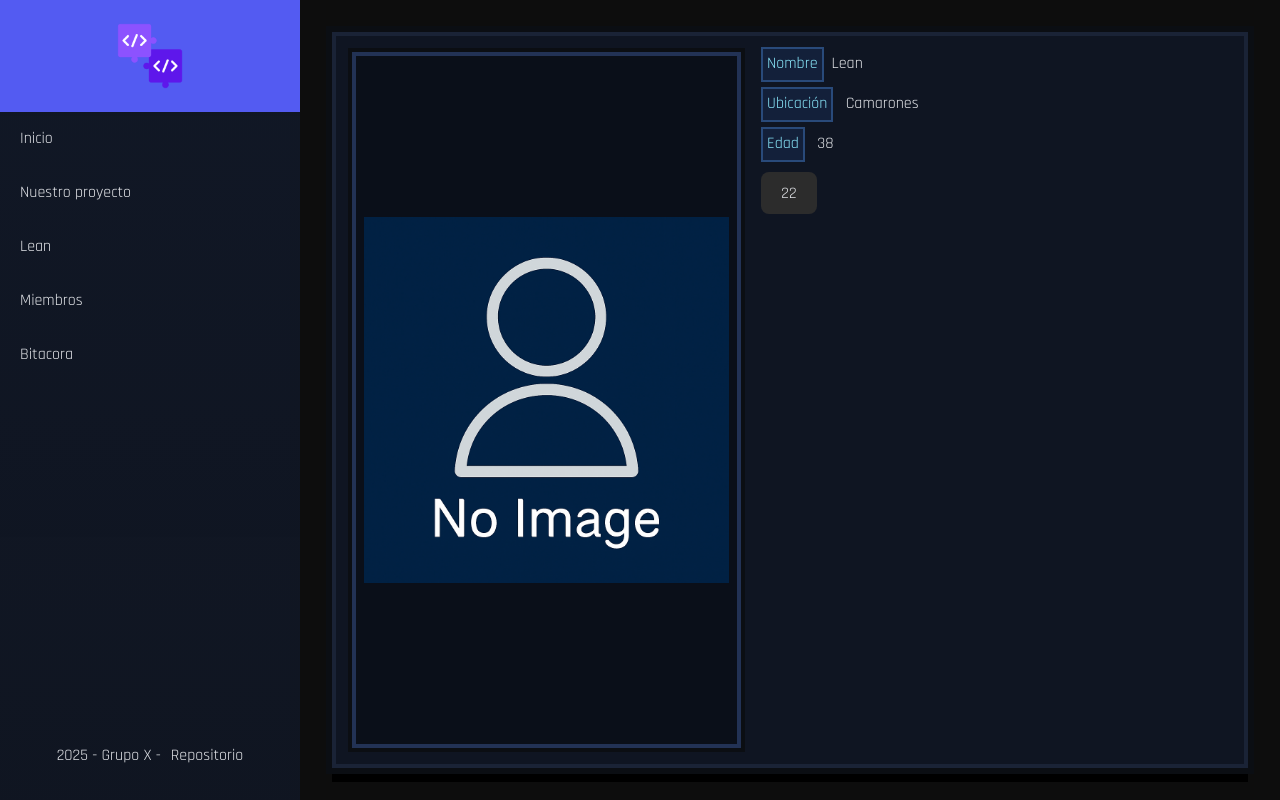
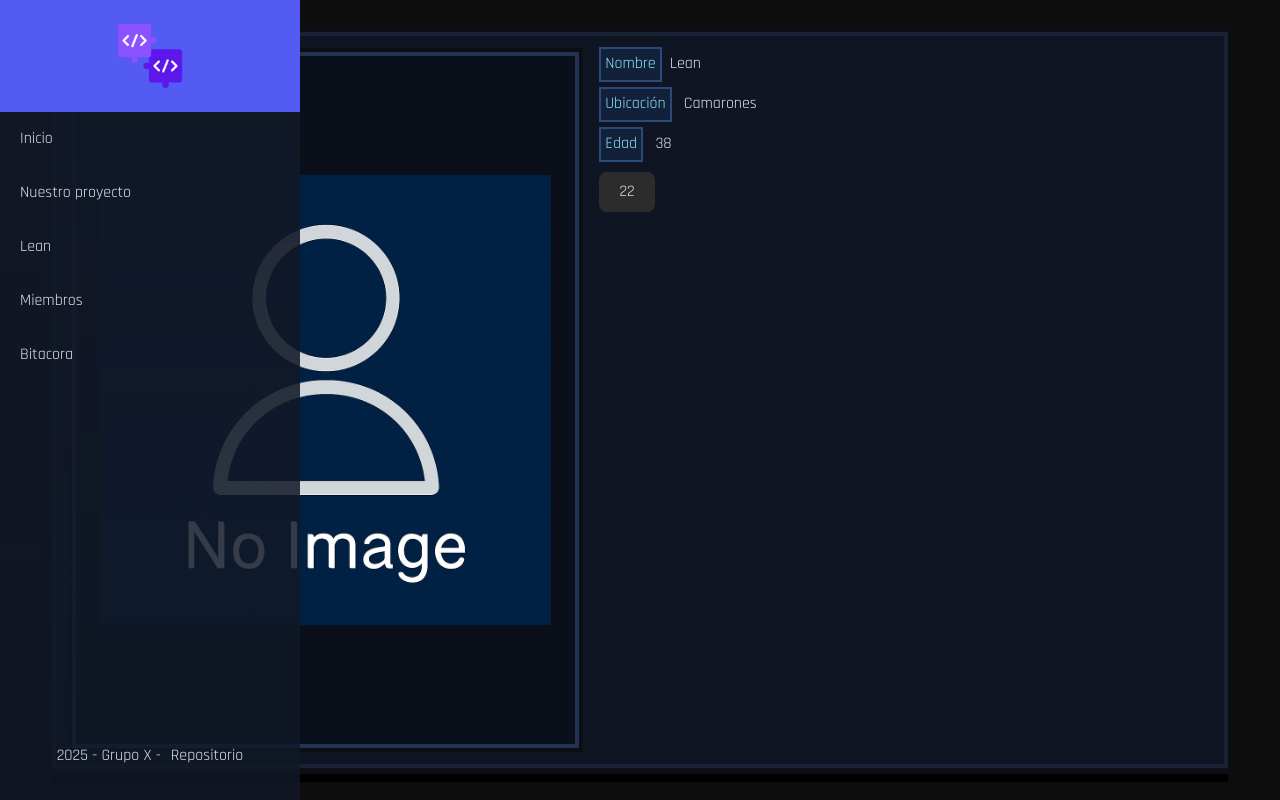
Before and after one commit to xxiicode/tp2-front-ifts2025, a React (Vite) app: page /lean in a window 1280 px wide. Built offline with nearby package versions, Linux system fonts and the light colour scheme; no server answers.

Commit message:
tratando  de poner un mario de nes

```diff
--- a/package.json
+++ b/package.json
@@ -10,6 +10,7 @@
     "preview": "vite preview"
   },
   "dependencies": {
+    "nostalgist": "^0.16.0",
     "react": "^19.1.1",
     "react-dom": "^19.1.1",
     "react-router-dom": "^7.9.2",
--- /dev/null
+++ b/src/css/jugarMario.css
@@ -0,0 +1,18 @@
+@import url('https://cdn.jsdelivr.net/npm/normalize.css@8.0.1/normalize.min.css');
+
+.container {
+  display: flex;
+  flex-direction: column;
+  justify-content: center;
+  position: absolute;
+  inset: 0;
+  padding: 20px;
+  gap: 10px;
+}
+
+canvas {
+  width: 100%;
+  aspect-ratio: 55/42;
+  position: absolute;
+  inset: 0;
+}
--- a/src/pages/PlayMario.jsx
+++ b/src/pages/PlayMario.jsx
@@ -0,0 +1,15 @@
+import { Nostalgist } from 'nostalgist'
+import { useCallback } from 'react'
+import '../css/jugarMario.css'
+
+export default function JugarMario () {
+  const launchGame = useCallback(async () => {
+    await Nostalgist.nes('/roms/smb.nes')
+  }, [])
+
+  return (
+    <div className="container">
+      <button onClick={launchGame}>Jugar Super Mario</button>
+    </div>
+  )
+}
```
Also changed, not shown: 1 other file (tests, documents, lock files or other folders).
